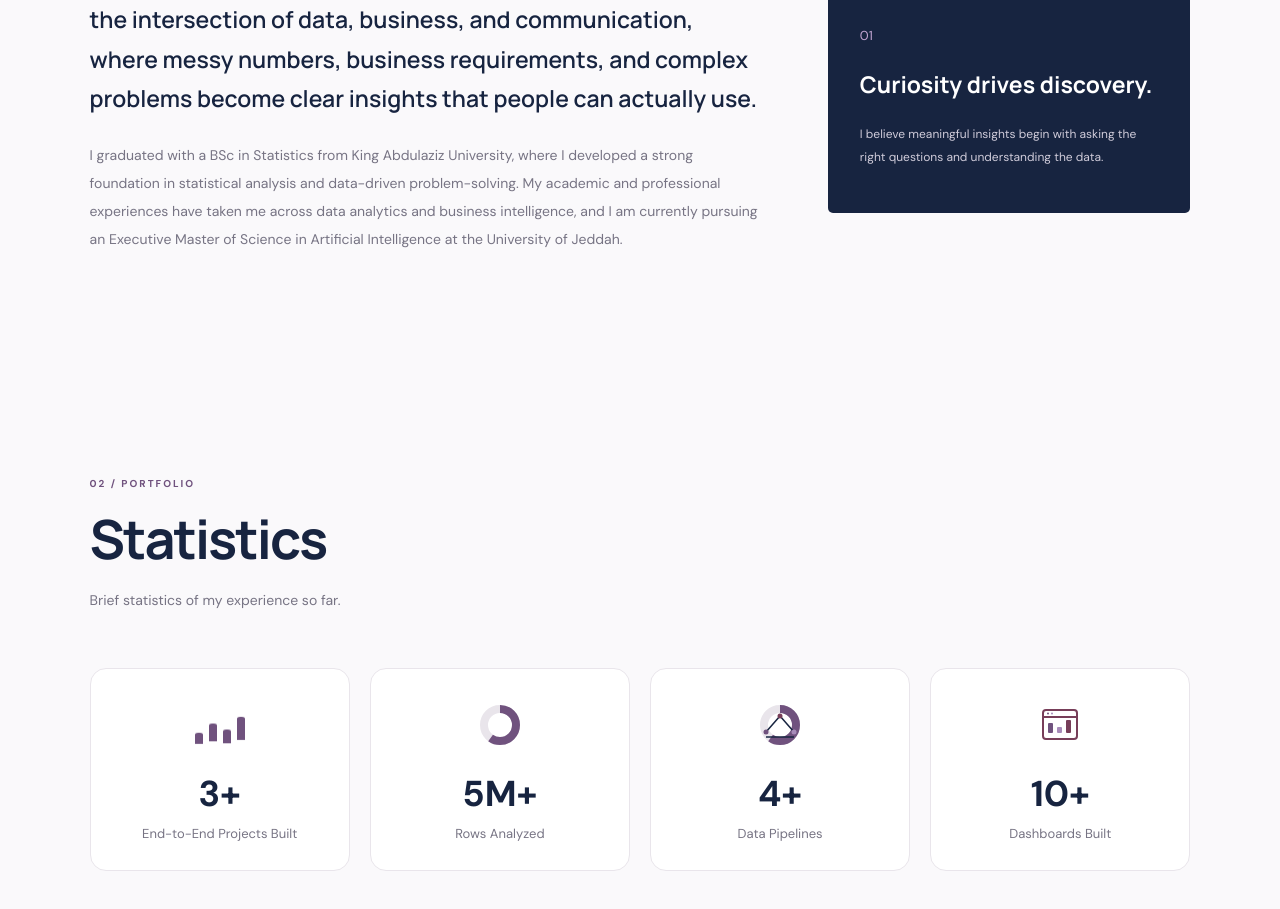
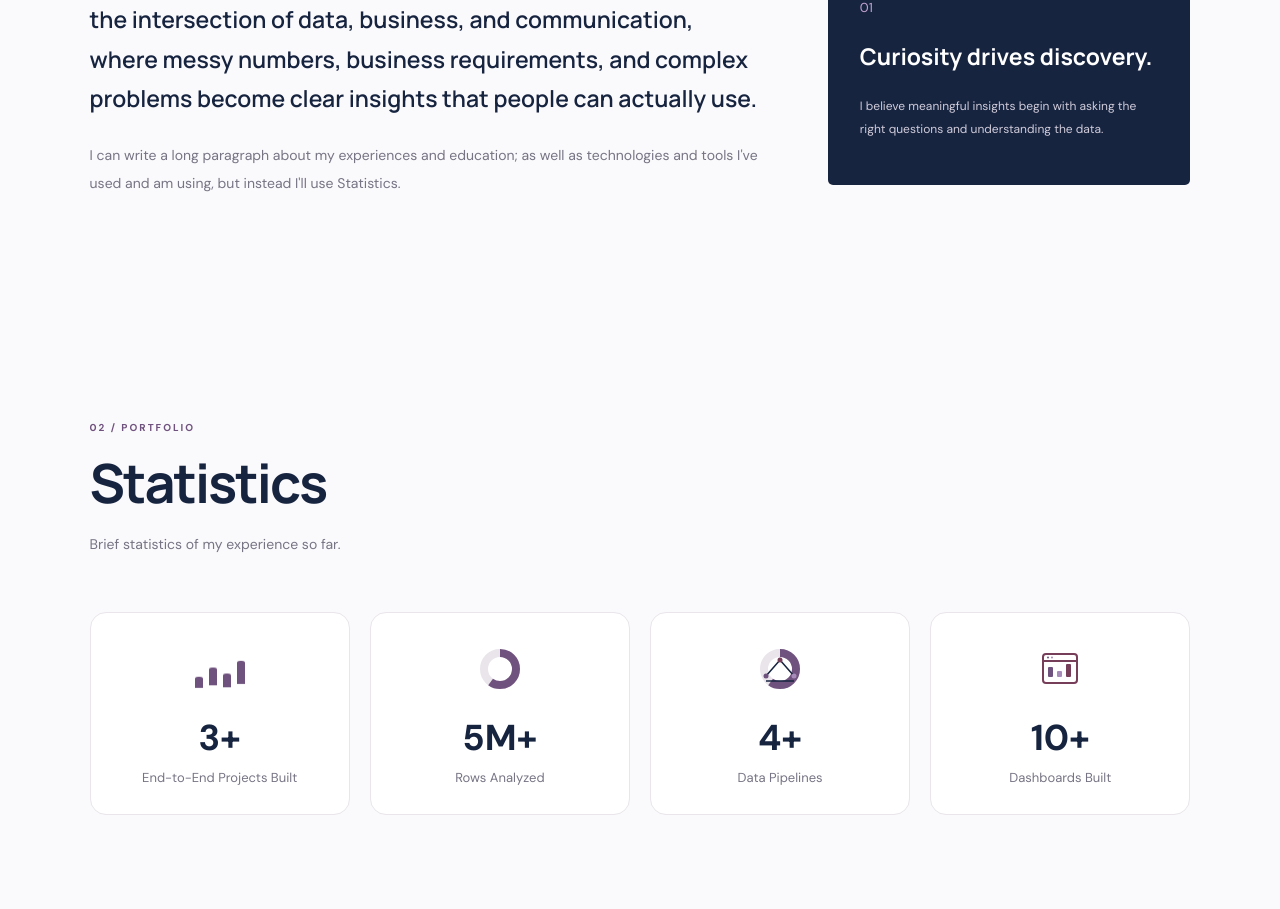
Before and after one commit to fotounshaqra/Analytics-Portfolio, a React (Vite) app: page / in a window 1280 px wide. Shown: the part 1130-2039 px from the top of the page. Built offline with nearby package versions, Linux system fonts and the light colour scheme.

Commit message:
Update portfolio.js

```diff
--- a/src/data/portfolio.js
+++ b/src/data/portfolio.js
@@ -17,7 +17,7 @@ export const profile = {
   cv: "/cv.pdf",
 
   about:
-    "I graduated with a BSc in Statistics from King Abdulaziz University, where I developed a strong foundation in statistical analysis and data-driven problem-solving. My academic and professional experiences have taken me across data analytics and business intelligence, and I am currently pursuing an Executive Master of Science in Artificial Intelligence at the University of Jeddah.",
+    "I can write a long paragraph about my experiences and education; as well as technologies and tools I've used and am using, but instead I'll use Statistics. ",
 };
 
 export const skills = [
```
